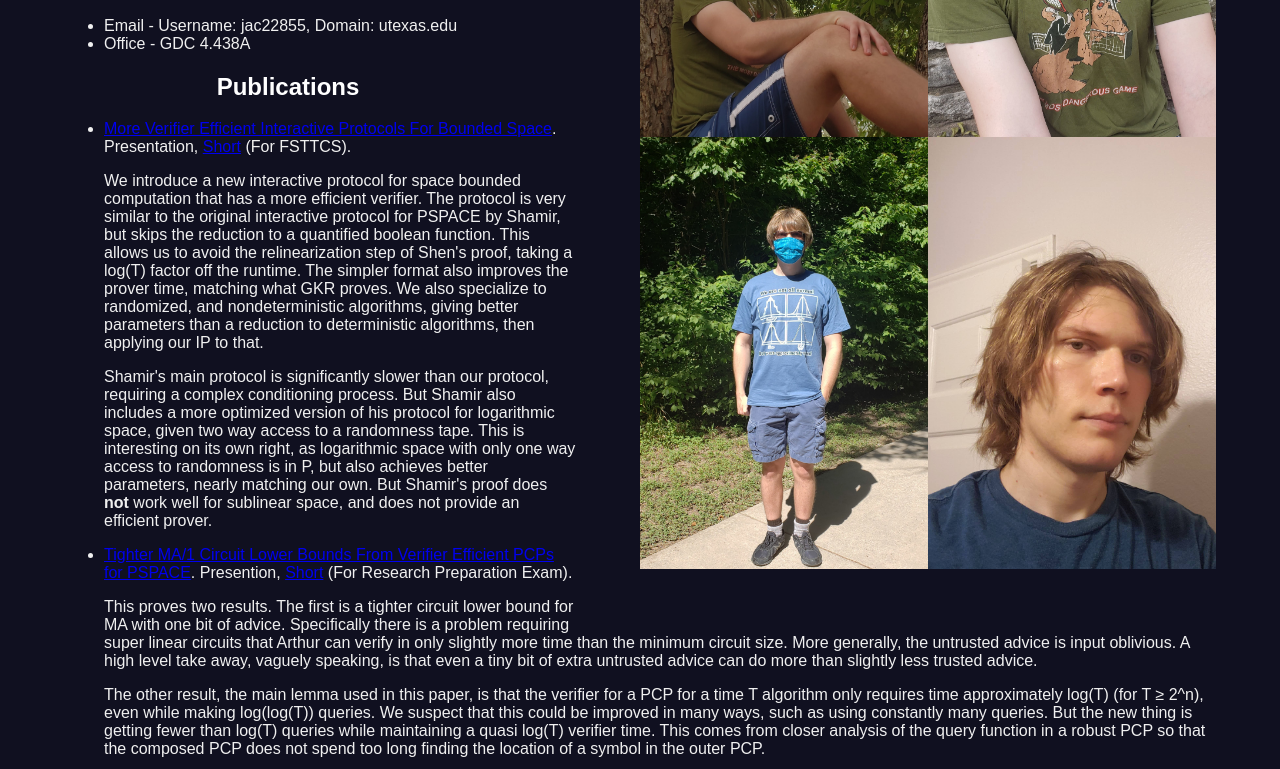
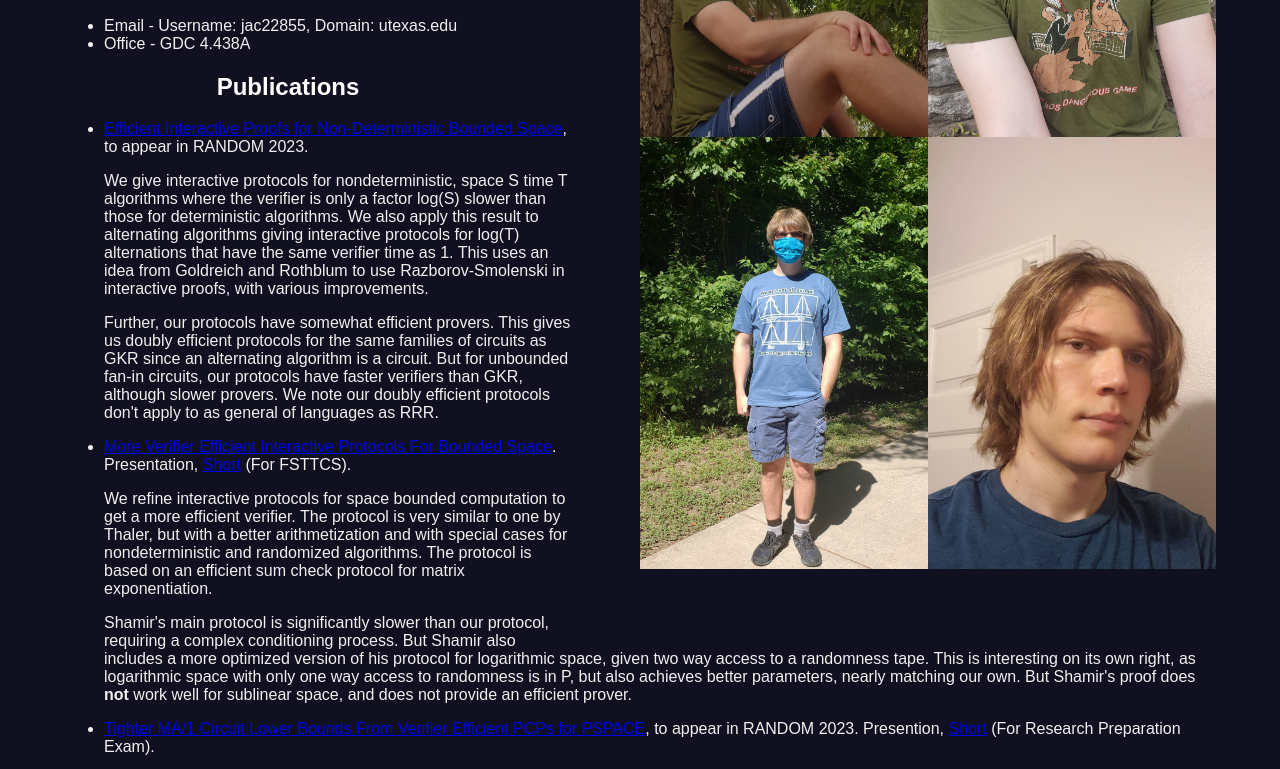
Before and after one commit to quackack/PersonalWebsite, a plain HTML site: page index.html in a window 1280 px wide. Shown: the part 375-1144 px from the top of the page. Drawn offline with Linux system fonts and the light colour scheme.

Commit message:
Updated paper descriptions, added my paper with Ron

```diff
--- a/index.html
+++ b/index.html
@@ -35,19 +35,25 @@
       <h2>Publications</h2>
       <ul>
         <li>
+		<p class="pubTitle"><a href="https://eccc.weizmann.ac.il/report/2023/097/">Efficient Interactive Proofs for Non-Deterministic Bounded Space</a>, to appear in RANDOM 2023.</p>
+
+		<p class="pubDesc">We give interactive protocols for nondeterministic, space S time T algorithms where the verifier is only a factor log(S) slower than those for deterministic algorithms. We also apply this result to alternating algorithms giving interactive protocols for log(T) alternations that have the same verifier time as 1. This uses an idea from Goldreich and Rothblum to use Razborov-Smolenski in interactive proofs, with various improvements.</p>
+
+		<p class="pubDesc">Further, our protocols have somewhat efficient provers. This gives us doubly efficient protocols for the same families of circuits as GKR since an alternating algorithm is a circuit. But for unbounded fan-in circuits, our protocols have faster verifiers than GKR, although slower provers. We note our doubly efficient protocols don't apply to as general of languages as RRR.</p>
+        <li>
 		<p class="pubTitle"><a href="https://eccc.weizmann.ac.il/report/2022/093">More Verifier Efficient Interactive Protocols For Bounded Space</a>. Presentation, <a href="./More_Efficient_Interactive_Proofs_For_Bounded_Space.pdf">Short</a> (For FSTTCS).</p>
 
-		<p class="pubDesc">We introduce a new interactive protocol for space bounded computation that has a more efficient verifier. The protocol is very similar to the original interactive protocol for PSPACE by Shamir, but skips the reduction to a quantified boolean function. This allows us to avoid the relinearization step of Shen's proof, taking a log(T) factor off the runtime. The simpler format also improves the prover time, matching what GKR proves. We also specialize to randomized, and nondeterministic algorithms, giving better parameters than a reduction to deterministic algorithms, then applying our IP to that.</p>
+		<p class="pubDesc">We refine interactive protocols for space bounded computation to get a more efficient verifier. The protocol is very similar to one by Thaler, but with a better arithmetization and with special cases for nondeterministic and randomized algorithms. The protocol is based on an efficient sum check protocol for matrix exponentiation.</p>
 
 		<p class="pubDesc">Shamir's main protocol is significantly slower than our protocol, requiring a complex conditioning process. But Shamir also includes a more optimized version of his protocol for logarithmic space, given two way access to a randomness tape. This is interesting on its own right, as logarithmic space with only one way access to randomness is in P, but also achieves better parameters, nearly matching our own. But Shamir's proof does <strong>not</strong> work well for sublinear space, and does not provide an efficient prover.</p>
         </li>
 
         <li>
-        <p class="pubTitle"><a href="https://eccc.weizmann.ac.il/report/2022/014/">Tighter MA/1 Circuit Lower Bounds From Verifier Efficient PCPs for PSPACE</a>. Presention, <a href="./RPE_Tighter_Circuit_Lower_Bounds_for_MA.pdf">Short</a> (For Research Preparation Exam).</p>
+        <p class="pubTitle"><a href="https://eccc.weizmann.ac.il/report/2022/014/">Tighter MA/1 Circuit Lower Bounds From Verifier Efficient PCPs for PSPACE</a>, to appear in RANDOM 2023. Presention, <a href="./RPE_Tighter_Circuit_Lower_Bounds_for_MA.pdf">Short</a> (For Research Preparation Exam).</p>
 
 		<p class="pubDesc">This proves two results. The first is a tighter circuit lower bound for MA with one bit of advice. Specifically there is a problem requiring super linear circuits that Arthur can verify in only slightly more time than the minimum circuit size. More generally, the untrusted advice is input oblivious. A high level take away, vaguely speaking, is that even a tiny bit of extra untrusted advice can do more than slightly less trusted advice.</p>
 
-		<p class="pubDesc">The other result, the main lemma used in this paper, is that the verifier for a PCP for a time T algorithm only requires time approximately log(T) (for T &ge; 2^n), even while making log(log(T)) queries. We suspect that this could be improved in many ways, such as using constantly many queries. But the new thing is getting fewer than log(T) queries while maintaining a quasi log(T) verifier time. This comes from closer analysis of the query function in a robust PCP so that the composed PCP does not spend too long finding the location of a symbol in the outer PCP.</p>
+		<p class="pubDesc">The other result, the main lemma used in this paper, is that the verifier for a PCP for a time T algorithm only requires time approximately log(T) (for T &ge; 2^n), even while making log(log(T)) queries. We suspect that this could be improved in many ways, such as using constantly many queries. But the new thing is getting fewer than log(T) queries while maintaining a quasi log(T) verifier time. This comes from closer analysis of the query function in a robust PCP so that the composed PCP does not spend too long finding the location of a symbol in the outer PCP. Another result is that the equivalence between MIP and NEXP is tight.</p>
         </li>
 
         <li>
```
